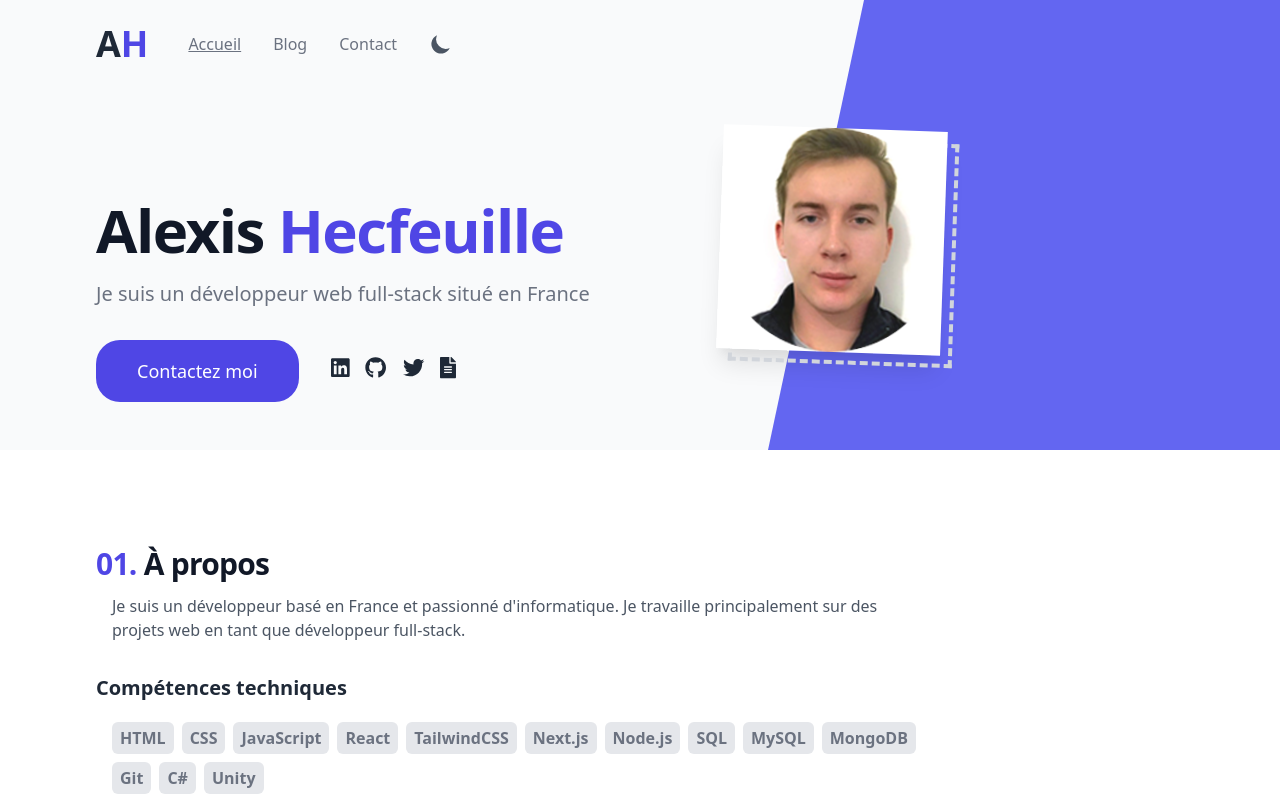
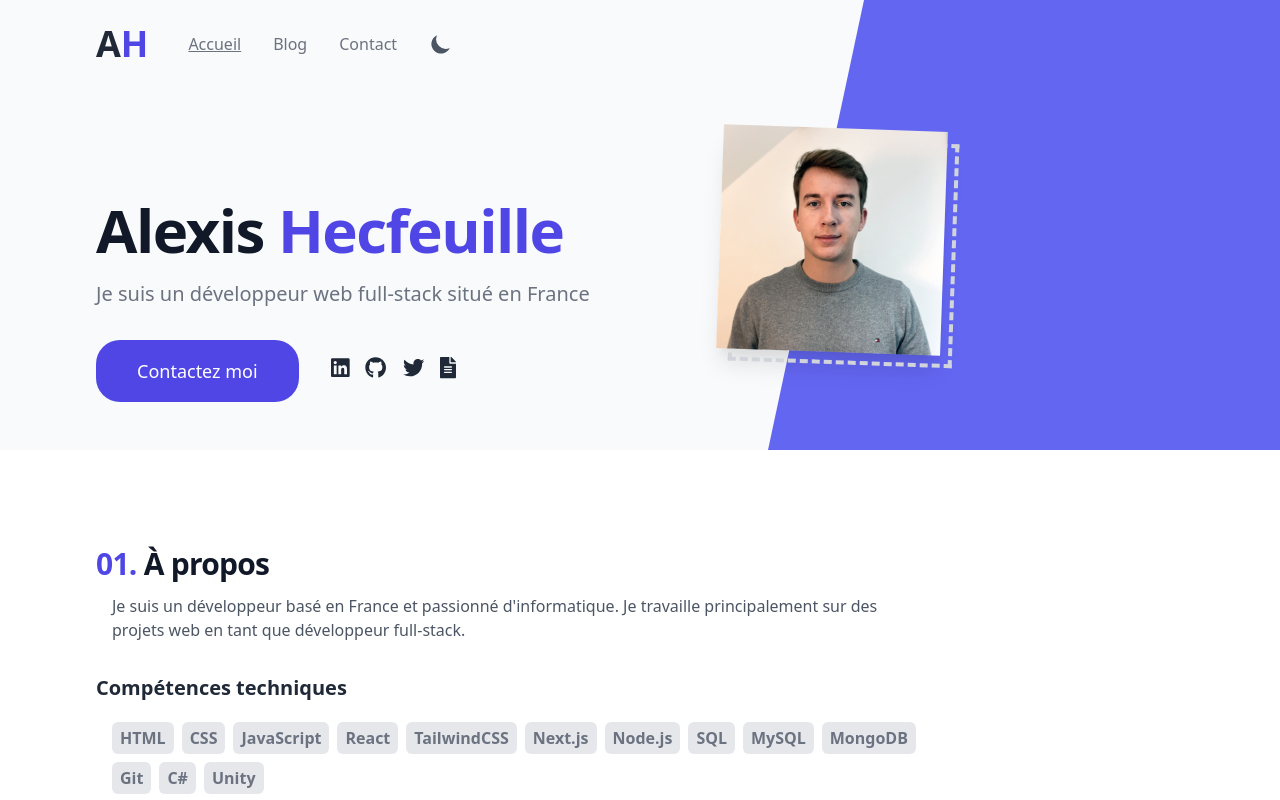
Before and after one commit to alexishecf/personal-website, a Next.js app: page / in a window 1280 px wide. Shown: the top 800 px of the page. Built offline with nearby package versions, Linux system fonts and the light colour scheme.

Commit message:
change photo

```diff
--- a/src/components/hero.tsx
+++ b/src/components/hero.tsx
@@ -28,8 +28,8 @@ export default function Hero() {
           <div className="absolute block lg:w-56 lg:h-56 sm:w-48 sm:h-48 w-40 h-40 left-3 top-3 bg-transparent border-4 border-dashed border-gray-300 dark:border-gray-300 transform group-hover:rotate-12 transition duration-300"></div>
 
           <img
-            src="images/alexis.png"
-            className="absolute z-10"
+            src="images/alexis.jpg"
+            className="absolute z-10 object-contain w-full lg:h-56 sm:h-48 h-40"
             alt="Picture of the author"
           />
         </div>
```
Also changed, not shown: public/images/alexis.jpg (added), public/images/alexis.png (deleted).
